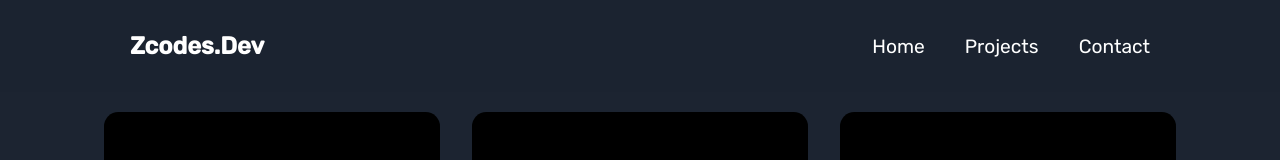
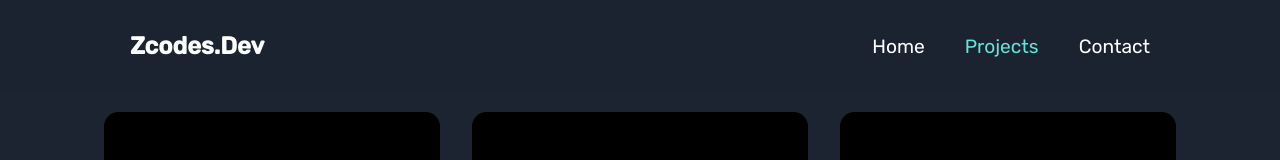
Before and after one commit to FawaleAyomide/Portfolio, a React (Create React App) app: page /projects in a window 1280 px wide. Shown: the top 160 px of the page. Built offline with nearby package versions, Linux system fonts and the light colour scheme.

Commit message:
style update

```diff
--- a/src/style/index.css
+++ b/src/style/index.css
@@ -25,7 +25,7 @@
   cursor: pointer;
   font-size: 1.2rem;
 }
-.navlink:active {
+.navlink.active {
   color: var(--Cyan);
 }
 .navlink:hover {
--- a/src/style/media.css
+++ b/src/style/media.css
@@ -38,9 +38,6 @@
   .navlink {
     text-align: center;
     margin-block: 1.5rem;
-    color: var(--Cyan);
-  }
-  .navlink.active {
   }
   .close-icon {
     cursor: pointer;
```
